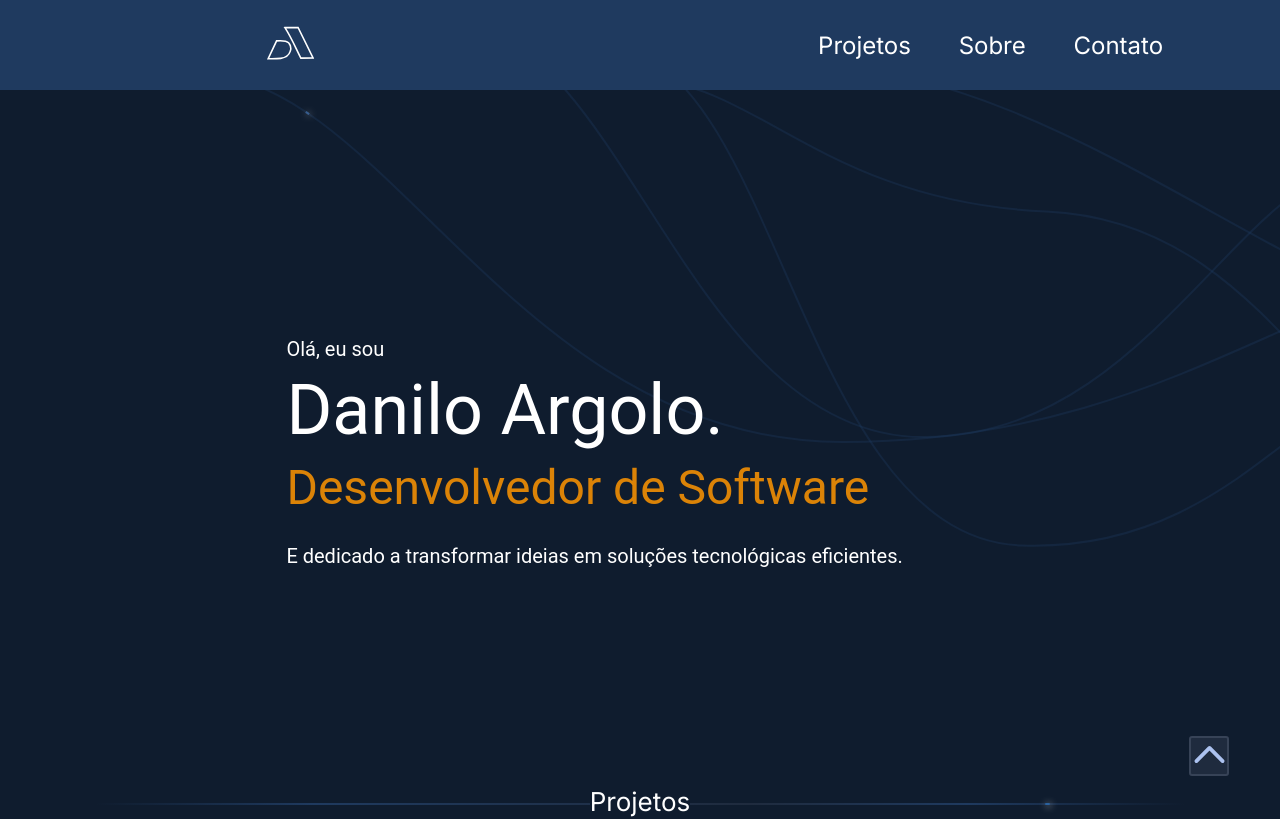
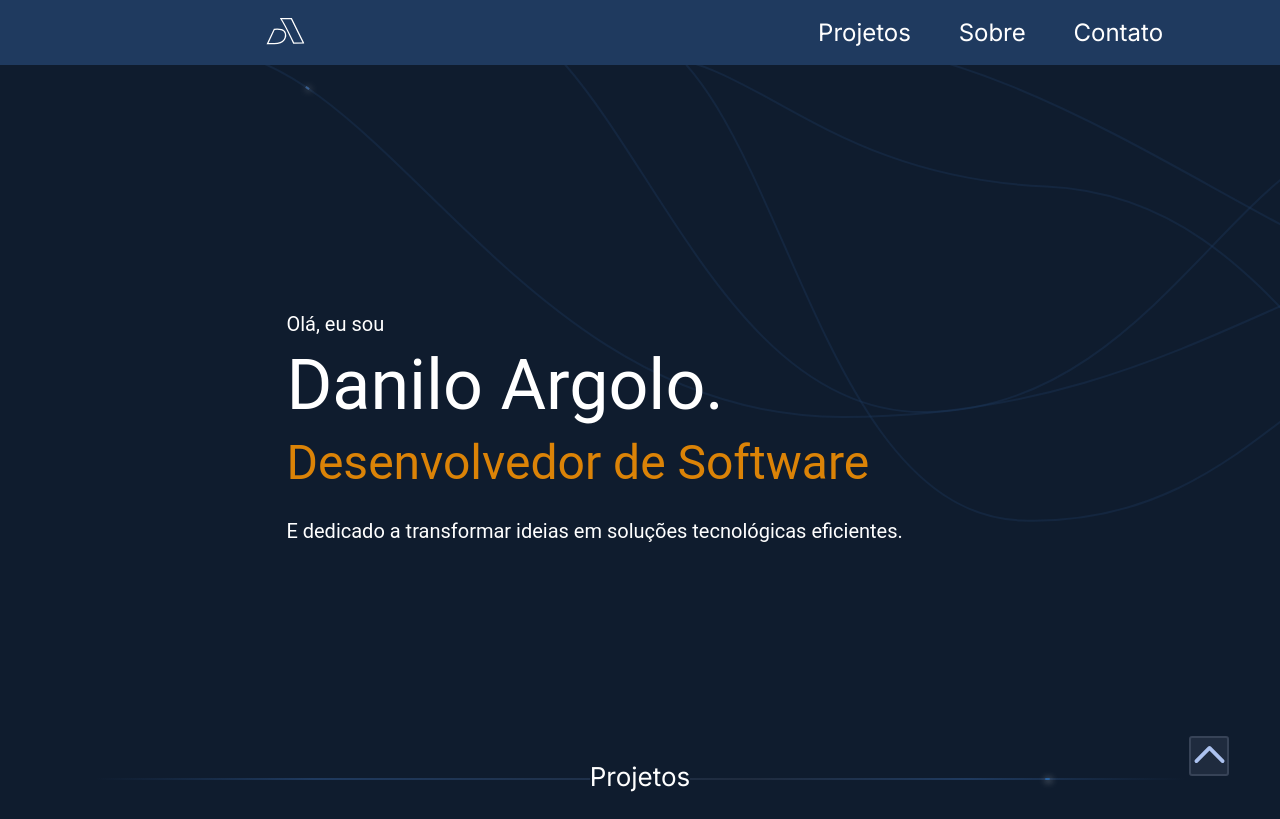
Before and after one commit to danargolo/portfolio, a Next.js app: page / in a window 1280 px wide. Shown: the top 819 px of the page. Built offline with nearby package versions, Linux system fonts and the light colour scheme.

Commit message:
fix: click delay adjustment

```diff
--- a/src/components/Header/index.jsx
+++ b/src/components/Header/index.jsx
@@ -31,7 +31,7 @@ export const Header= () => {
     <S.Header id='header'>
       <S.ImgWrapper>
         <S.StyledScrollLink href='#header'>
-          <Image src={ logo } width={50} height={50} alt="Dan Argolo logo" priority draggable='false'/>
+          <Image src={ logo } width={40} height={40} alt="Dan Argolo logo" priority draggable='false'/>
         </S.StyledScrollLink>
         <HamburgerBtn />
       </S.ImgWrapper>
--- a/src/components/Header/styles.js
+++ b/src/components/Header/styles.js
@@ -9,7 +9,7 @@ export const Header = styled.header`
   position: relative;
   justify-content: center;
   align-items: center;
-  min-height: 5.625rem;
+  min-height: 4.0625rem;
   background-color: ${ ({theme}) => theme.colors.primary100 };
   z-index: 50;
 
@@ -79,12 +79,12 @@ export const MenuWrapper = styled.nav`
   @media (max-width: ${({theme}) => theme.breakpoints.md}) {
     position: fixed;
     margin: 0;
-    top: 5.6rem;
+    top: 60px;
     height: 100vh;
     width: 100vw;
     z-index: 50;
     background-color: ${ ({theme}) => theme.colors.primary100 };
-    opacity: 0.95;
+    opacity: 0.96;
     transition: transform 0.65s ease-in-out 0s;
 
     & ul {
```
